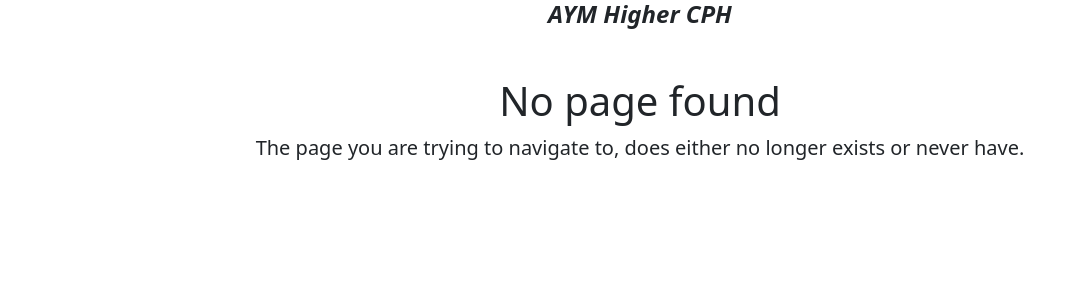
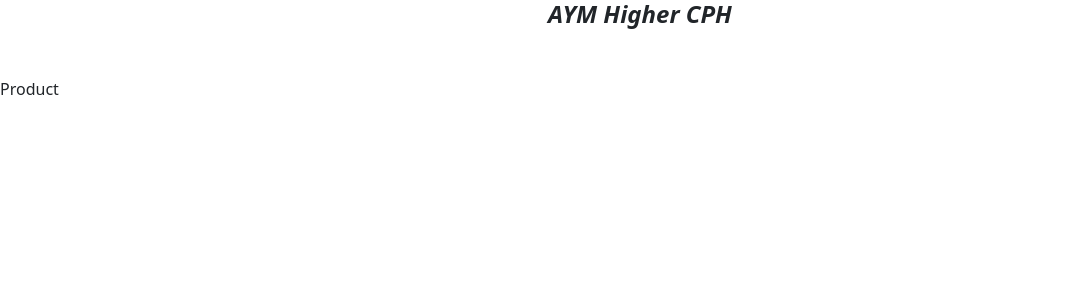
Before and after one commit to J-M-M-P/AYM-Frontend, a React (Vite) app: page /product in a window 1280 px wide. Shown: the top 300 px of the page, without its empty margins (0-1085 px from the left). Built offline with nearby package versions, Linux system fonts and the light colour scheme.

Commit message:
Tilføjet product page til routes i app.tsx, så den nu kan tilgåes

```diff
--- a/src/App.tsx
+++ b/src/App.tsx
@@ -2,6 +2,7 @@ import { Routes, Route } from "react-router-dom";
 import Home from "./pages/Home";
 import NoPage from "./pages/NoPage";
 import Layout from "./components/Layout";
+import Product from "./pages/Product";
 
 function App() {
     return (
@@ -9,6 +10,7 @@ function App() {
             <Layout>
                 <Routes>
                     <Route path="/" element={<Home />} />
+                    <Route path="/product" element={<Product />} />
                     <Route path="*" element={<NoPage />} />
                 </Routes>
             </Layout>
--- /dev/null
+++ b/src/pages/Product.tsx
@@ -0,0 +1,11 @@
+import React from "react";
+
+const Product = () => {
+    return (
+        <>
+            <div>Product</div>
+        </>
+    );
+};
+
+export default Product;
```
